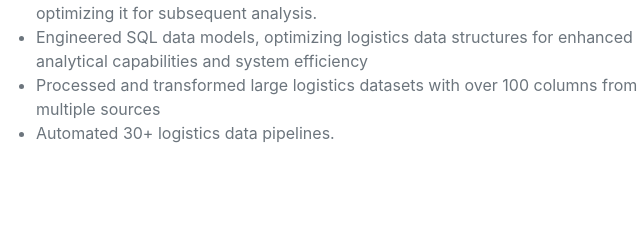
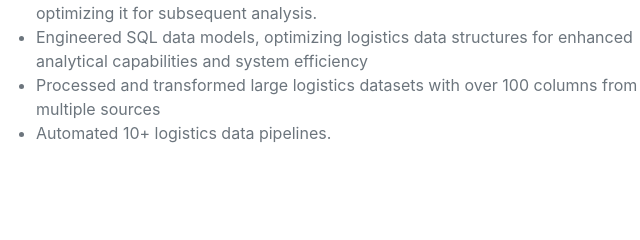
Before and after one commit to HymavathiG2712/HymavathiG2712.github.io, a plain HTML site: page index.html in a window 1280 px wide. Shown: the part 2703-2943 px from the top of the page, 316-956 px from the left. Drawn offline with nearby package versions, Linux system fonts and the light colour scheme; a web font is replaced by a local one.

Commit message:
Update index.html

```diff
--- a/index.html
+++ b/index.html
@@ -176,7 +176,7 @@
                                 <li>Gathered and merged data from diverse sources into a standardized format, optimizing it for subsequent analysis.</li>
                                <li>Engineered SQL data models, optimizing logistics data structures for enhanced analytical capabilities and system efficiency</li>
                                 <li>Processed and transformed large logistics datasets with over 100 columns from multiple sources </li>
-                                <li>Automated 30+ logistics data pipelines.</li>
+                                <li>Automated 10+ logistics data pipelines.</li>
                             </ul>
                         </div>
                         <div class="flex-shrink-0"><span class="text-primary">January 2020 - December 2020</span></div>
```
